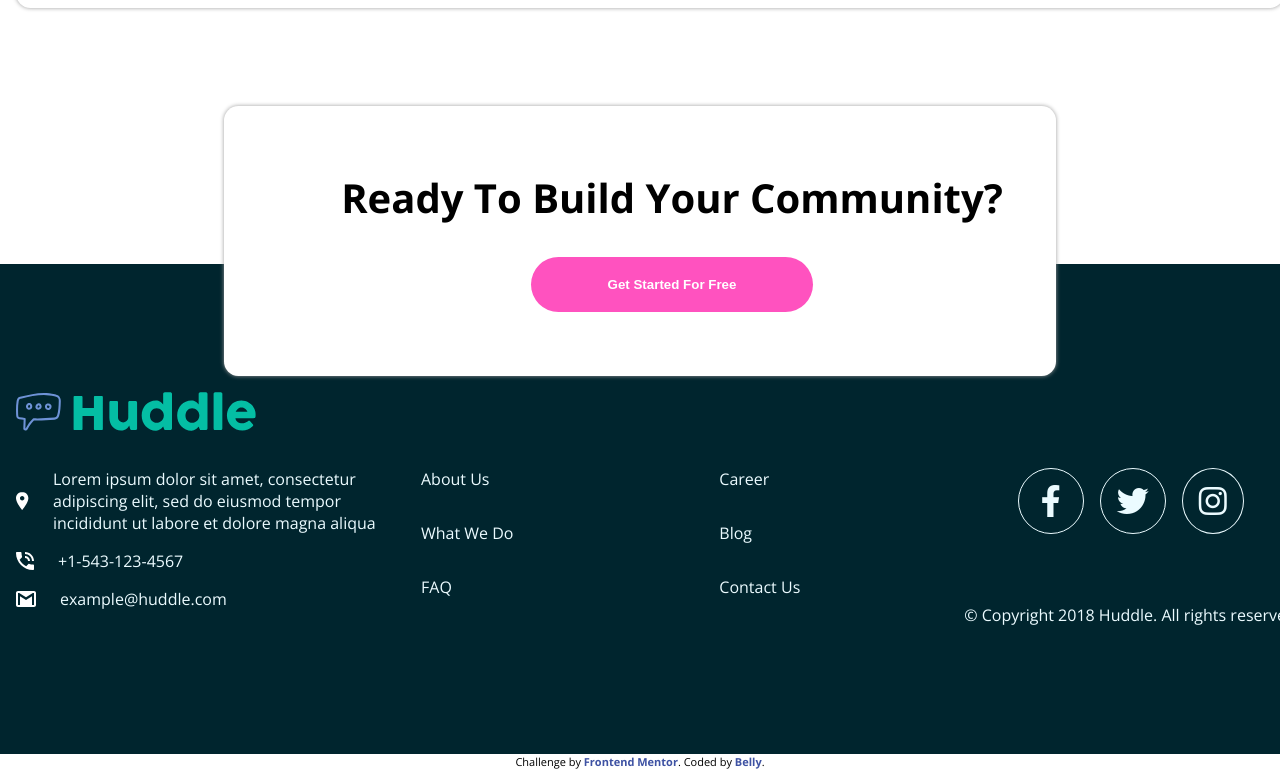
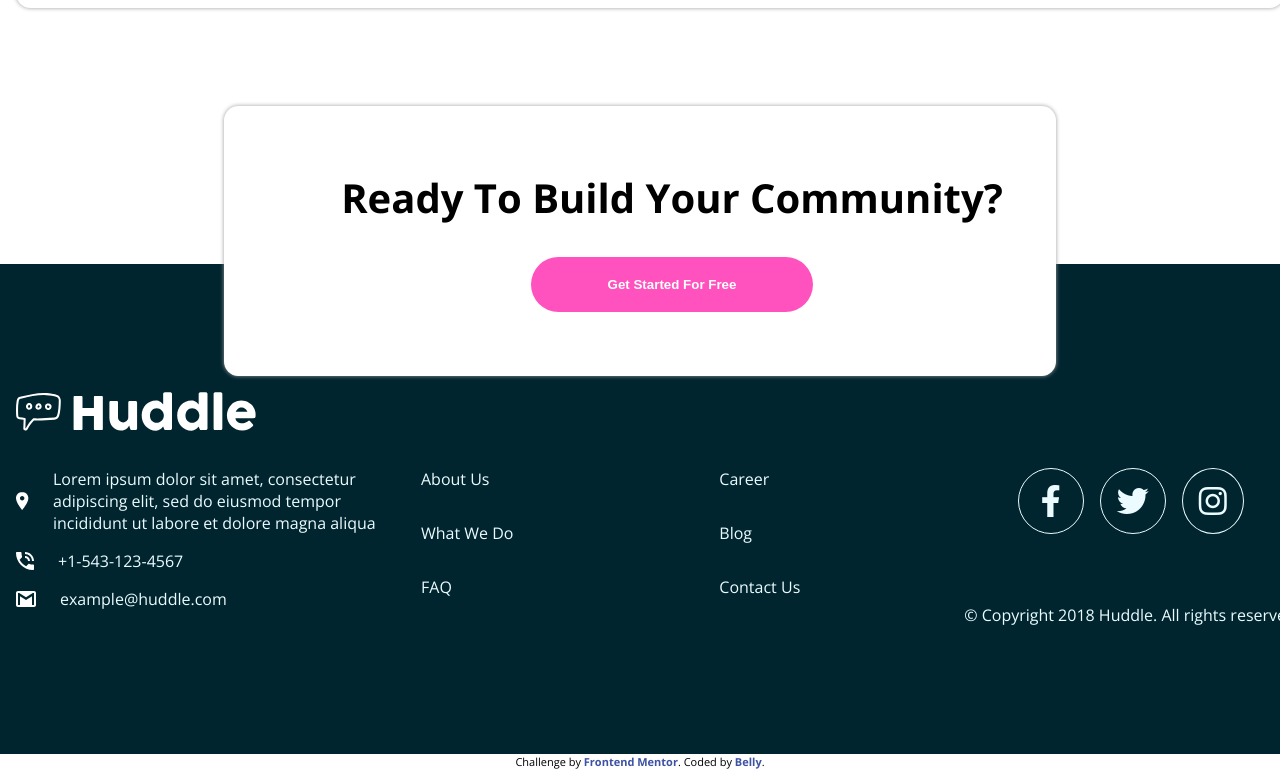
Before and after one commit to Belly606/Huddle_landing_page_with_alternating_feature_blocks, a plain HTML site: page index.html in a window 1280 px wide. Shown: the part 2478-3247 px from the top of the page. Drawn offline with nearby package versions, Linux system fonts and the light colour scheme.

Commit message:
Modified HTML File

```diff
--- a/css/main.css
+++ b/css/main.css
@@ -230,8 +230,6 @@ footer .container {
 }
 footer .logo {
 	margin-bottom: 2em;
-	filter: invert(88%) sepia(21%) saturate(935%) hue-rotate(123deg) brightness(85%) contrast(97%);
-	-webkit-filter: invert(88%) sepia(21%) saturate(935%) hue-rotate(123deg) brightness(85%) contrast(97%);
 }
 footer .info {
 	display: grid;
--- a/index.html
+++ b/index.html
@@ -89,7 +89,7 @@
 	<footer>
 		<div class="container">
 			<div class="logo">
-				<img src="images/logo.svg" alt="">
+				<img src="images/logobottom.svg" alt="">
 			</div>
 			<div class="info">
 				<div class="contact">
```
Also changed, not shown: images/logobottom.svg (added).
